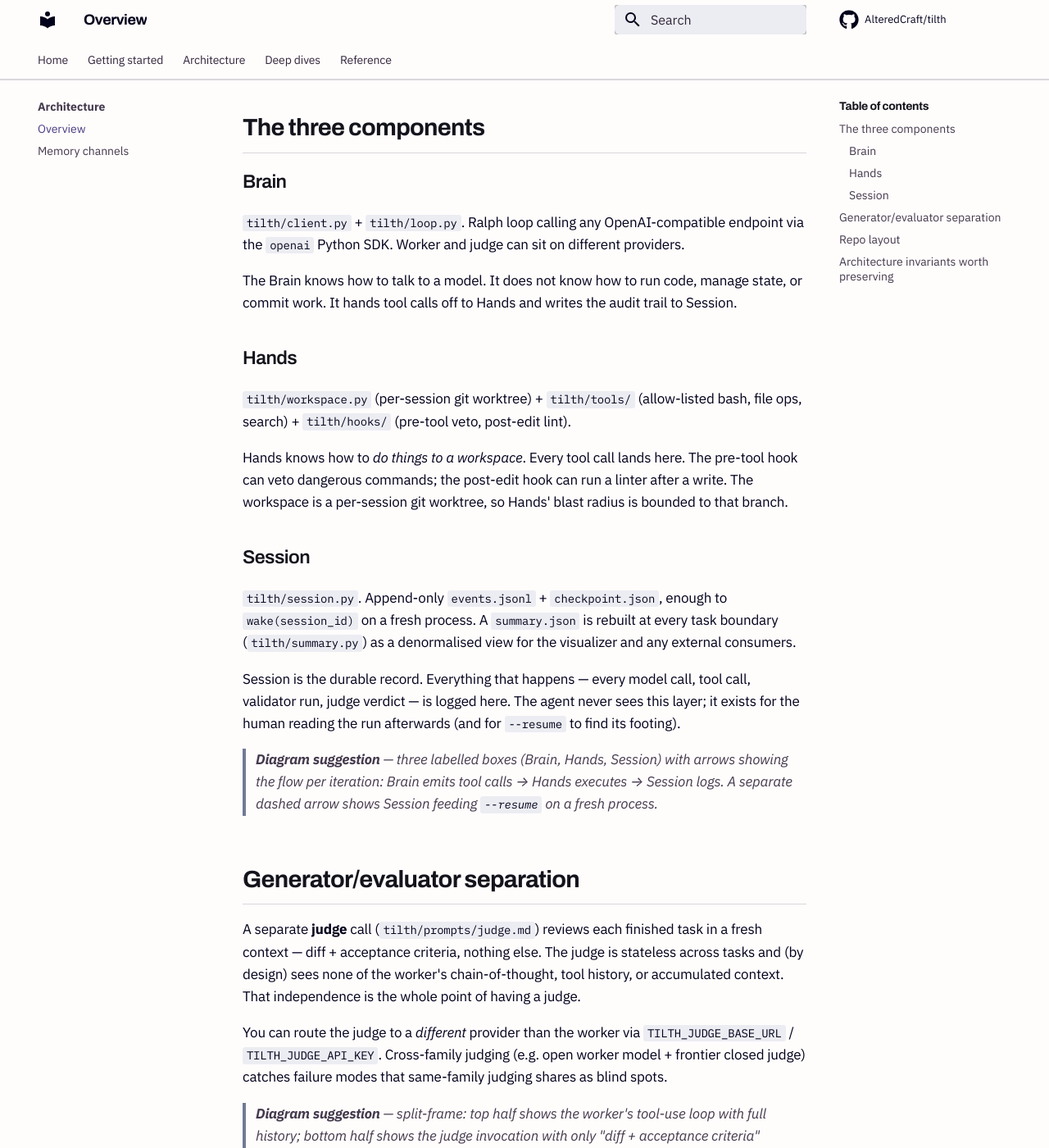
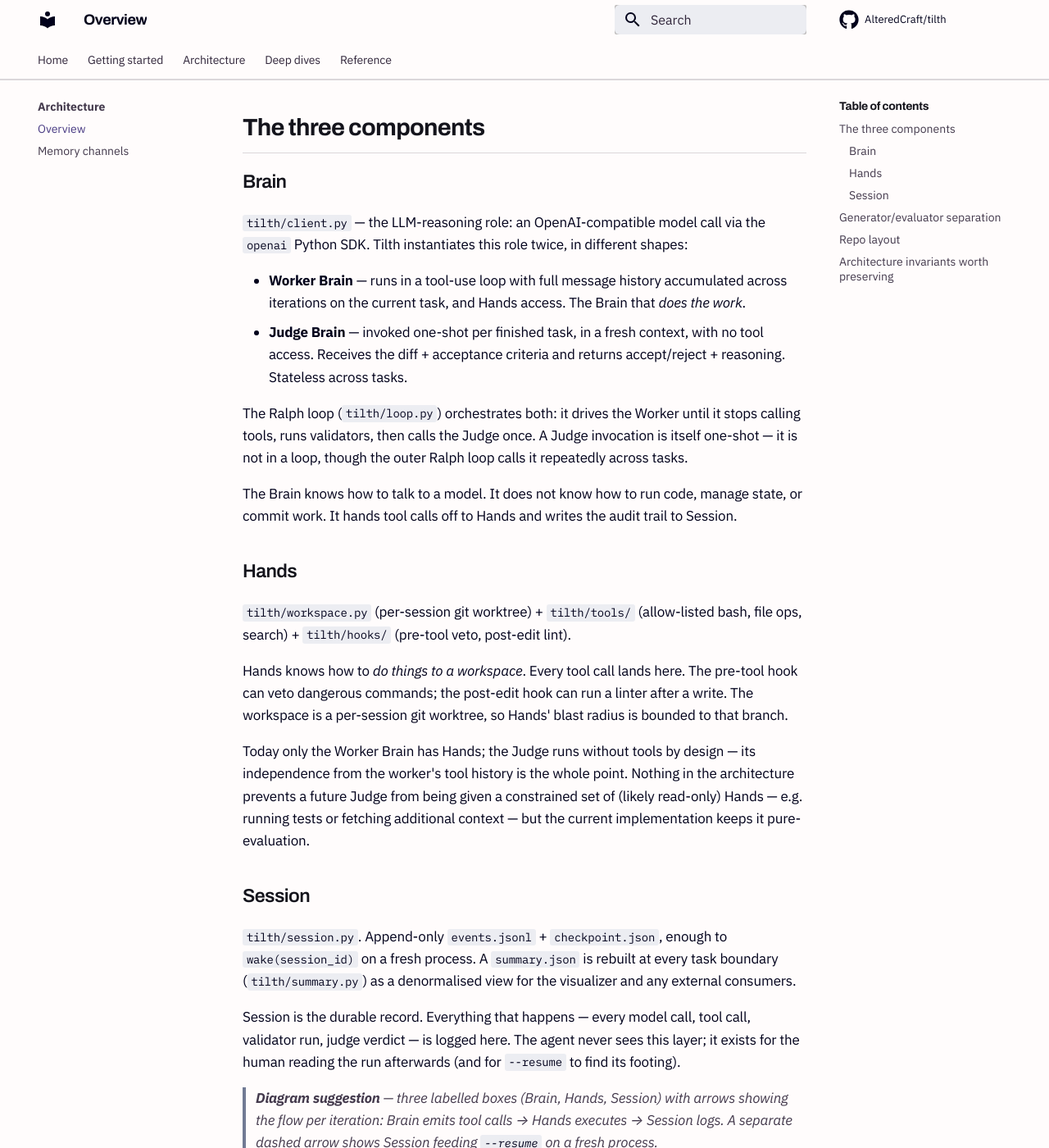
Before and after one commit to AlteredCraft/tilth, an MkDocs documentation site: the page built from docs/architecture/overview.md, in a window 1280 px wide and 1400 px high, scrolled down 262 px. Shown: the whole window at 82% size. Built offline with MkDocs 1.6.1 and Material for MkDocs 9.7.7, drawn with Linux system fonts in a browser that asks for light colours; some web fonts are replaced; comment, search, counter and statistics services are not loaded; some of the changed text lies outside the part shown.

Commit message:
docs: reframe Brain as LLM-reasoning role; refresh positioning
- Brain section now names Worker (tool-use loop, Hands, full history)
  and Judge (one-shot, fresh context, no tools today) as two
  instantiations of the same LLM-reasoning role, and clarifies that a
  Judge invocation is not itself in a loop.
- Hands section notes Worker-only today, with the door open to a
  future read-only Judge Hands.
- Slim the gen/eval section since the Brain section now sets up the
  split; keep the *why* (avoids agreement bias) and routing env vars.
- Tighten at-a-glance bullets in docs/index.md to match.
- Refresh README + index audience/target-run framing: Altered Craft
  research-project context, OpenRouter-only caveat, 10-60 min window.

Co-Authored-By: Claude Opus 4.7 (1M context) <noreply@anthropic.com>

```diff
--- a/docs/architecture/overview.md
+++ b/docs/architecture/overview.md
@@ -6,7 +6,12 @@ Tilth is built around three independently-replaceable components — **Brain**,
 
 ### Brain
 
-`tilth/client.py` + `tilth/loop.py`. Ralph loop calling any OpenAI-compatible endpoint via the `openai` Python SDK. Worker and judge can sit on different providers.
+`tilth/client.py` — the LLM-reasoning role: an OpenAI-compatible model call via the `openai` Python SDK. Tilth instantiates this role twice, in different shapes:
+
+- **Worker Brain** — runs in a tool-use loop with full message history accumulated across iterations on the current task, and Hands access. The Brain that *does the work*.
+- **Judge Brain** — invoked one-shot per finished task, in a fresh context, with no tool access. Receives the diff + acceptance criteria and returns accept/reject + reasoning. Stateless across tasks.
+
+The Ralph loop (`tilth/loop.py`) orchestrates both: it drives the Worker until it stops calling tools, runs validators, then calls the Judge once. A Judge invocation is itself one-shot — it is not in a loop, though the outer Ralph loop calls it repeatedly across tasks.
 
 The Brain knows how to talk to a model. It does not know how to run code, manage state, or commit work. It hands tool calls off to Hands and writes the audit trail to Session.
 
@@ -15,6 +20,8 @@ The Brain knows how to talk to a model. It does not know how to run code, manage
 `tilth/workspace.py` (per-session git worktree) + `tilth/tools/` (allow-listed bash, file ops, search) + `tilth/hooks/` (pre-tool veto, post-edit lint).
 
 Hands knows how to *do things to a workspace*. Every tool call lands here. The pre-tool hook can veto dangerous commands; the post-edit hook can run a linter after a write. The workspace is a per-session git worktree, so Hands' blast radius is bounded to that branch.
+
+Today only the Worker Brain has Hands; the Judge runs without tools by design — its independence from the worker's tool history is the whole point. Nothing in the architecture prevents a future Judge from being given a constrained set of (likely read-only) Hands — e.g. running tests or fetching additional context — but the current implementation keeps it pure-evaluation.
 
 ### Session
 
@@ -26,7 +33,7 @@ Session is the durable record. Everything that happens — every model call, too
 
 ## Generator/evaluator separation
 
-A separate **judge** call (`tilth/prompts/judge.md`) reviews each finished task in a fresh context — diff + acceptance criteria, nothing else. The judge is stateless across tasks and (by design) sees none of the worker's chain-of-thought, tool history, or accumulated context. That independence is the whole point of having a judge.
+The Worker/Judge split above is a deliberate generator/evaluator separation. The Judge Brain (`tilth/prompts/judge.md`) sees none of the worker's chain-of-thought, tool history, or accumulated context — only the committed diff against the task's acceptance criteria. That isolation is what makes the verdict useful; if the judge could see the worker's reasoning, it would tend to agree with it.
 
 You can route the judge to a *different* provider than the worker via `TILTH_JUDGE_BASE_URL` / `TILTH_JUDGE_API_KEY`. Cross-family judging (e.g. open worker model + frontier closed judge) catches failure modes that same-family judging shares as blind spots.
 
```
Also changed, not shown: README.md (+3 -3 lines), docs/index.md (+6 -6 lines).
